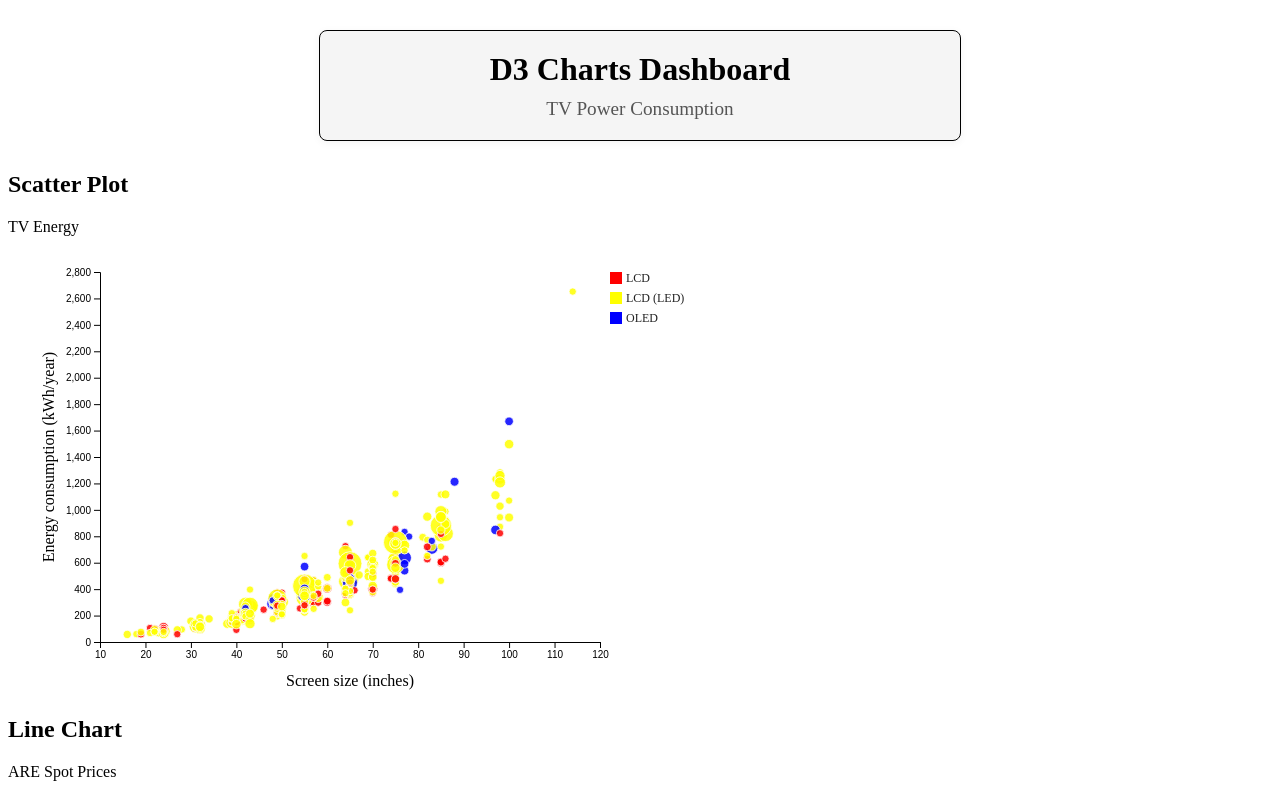
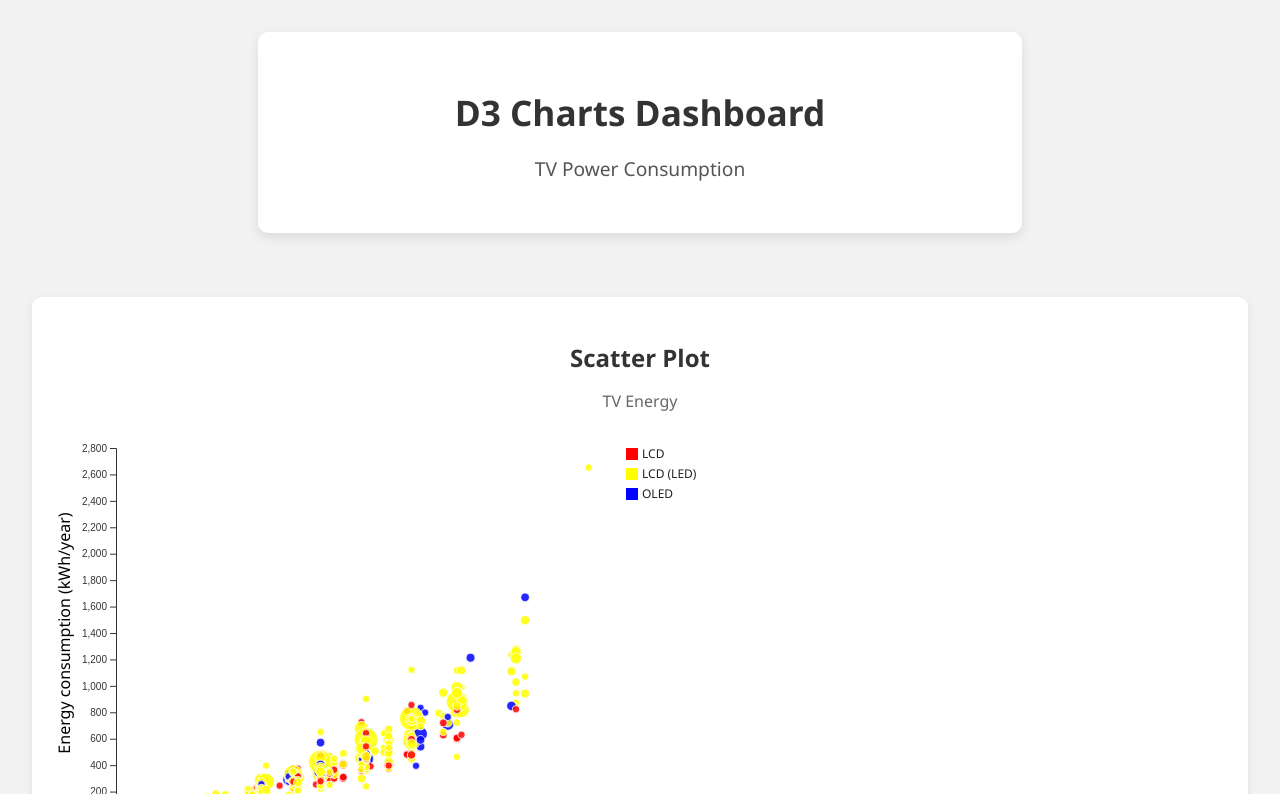
Before and after one commit to AA-49/T05, a plain HTML site: page index.html in a window 1280 px wide. Shown: the top 794 px of the page. Drawn offline with nearby package versions, Linux system fonts and the light colour scheme.

Commit message:
Update styles.css

```diff
--- a/css/styles.css
+++ b/css/styles.css
@@ -1,34 +1,82 @@
-/* styles.css */
-/* body {
-    font-family: Arial, sans-serif;
-    background-color: #8e8c8c;
+/* ===== Base Styles ===== */
+body {
+    font-family: 'Segoe UI', Tahoma, Geneva, Verdana, sans-serif;
+    background-color: #f2f2f2;
     color: #333;
     margin: 0;
     padding: 0;
-} */
-
-.title {
-    border: 1px solid black;
-    padding: 20px;
-    margin: 30px auto;
-    max-width: 600px;
-    text-align: center;
-    background-color: #f5f5f5;
-    border-radius: 8px;
-    box-shadow: 0 2px 8px rgba(0,0,0,0.05);
-}
-.title h1 {
-    margin: 0 0 10px 0;
-    font-size: 2em;
-}
-.title p {
-    margin: 0;
-    color: #555;
-    font-size: 1.2em;
 }
 
+/* ===== Title / Header ===== */
+.title {
+    text-align: center;
+    background-color: #fff;
+    padding: 2rem;
+    margin: 2rem auto;
+    max-width: 700px;
+    border-radius: 10px;
+    box-shadow: 0 4px 12px rgba(0, 0, 0, 0.1);
+}
+
+.title h1 {
+    margin-bottom: 0.5rem;
+    font-size: 2.2rem;
+}
+
+.title p {
+    color: #555;
+    font-size: 1.2rem;
+}
+
+/* ===== Chart Area ===== */
+#chart-area {
+    display: grid;
+    gap: 2rem;
+    padding: 2rem;
+    max-width: 1400px;
+    margin: 0 auto;
+}
+
+/* ===== Each Chart ===== */
+.chart {
+    background-color: #fff;
+    border-radius: 10px;
+    padding: 1.5rem;
+    box-shadow: 0 3px 10px rgba(0, 0, 0, 0.08);
+    transition: transform 0.2s ease, box-shadow 0.2s ease;
+}
+
+.chart:hover {
+    transform: translateY(-5px);
+    box-shadow: 0 5px 14px rgba(0, 0, 0, 0.12);
+}
+
+.chart h2 {
+    font-size: 1.5rem;
+    margin-bottom: 0.5rem;
+    text-align: center;
+}
+
+.chart p {
+    text-align: center;
+    color: #666;
+    font-size: 1rem;
+    margin-bottom: 1rem;
+}
+
+/* ===== Responsive SVG Container ===== */
 .responsive-svg-container {
-    margin: 0 auto; /* center */
-    width: 100%; /* fill parent width */
-    max-width: 1200px; /* cap max width */
+    width: 100%;
+    height: auto;
+    max-width: 100%;
+    overflow: hidden;
 }
+
+/* ===== Footer ===== */
+footer {
+    text-align: center;
+    padding: 1rem;
+    background-color: #fafafa;
+    color: #777;
+    font-size: 0.9rem;
+}
```
